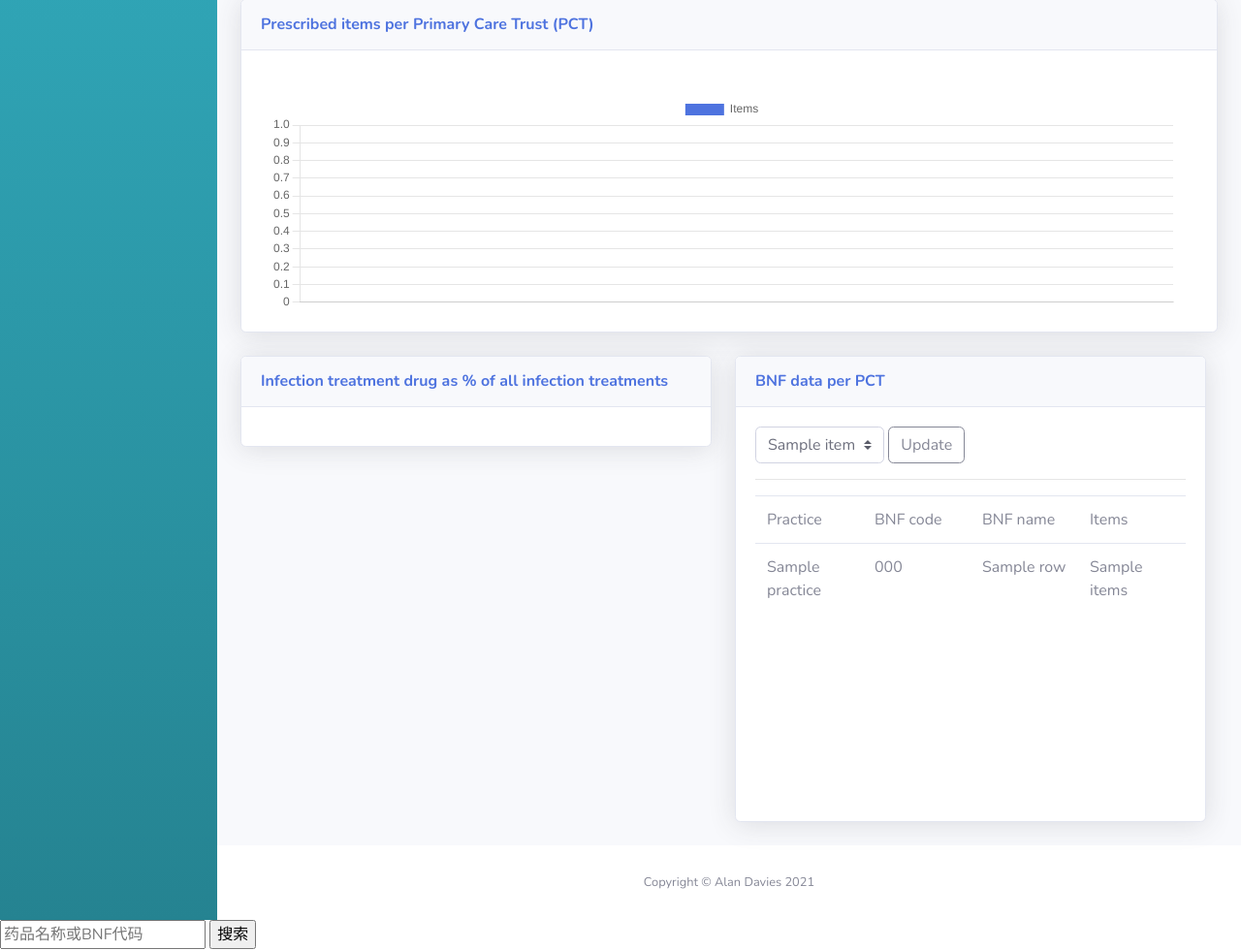
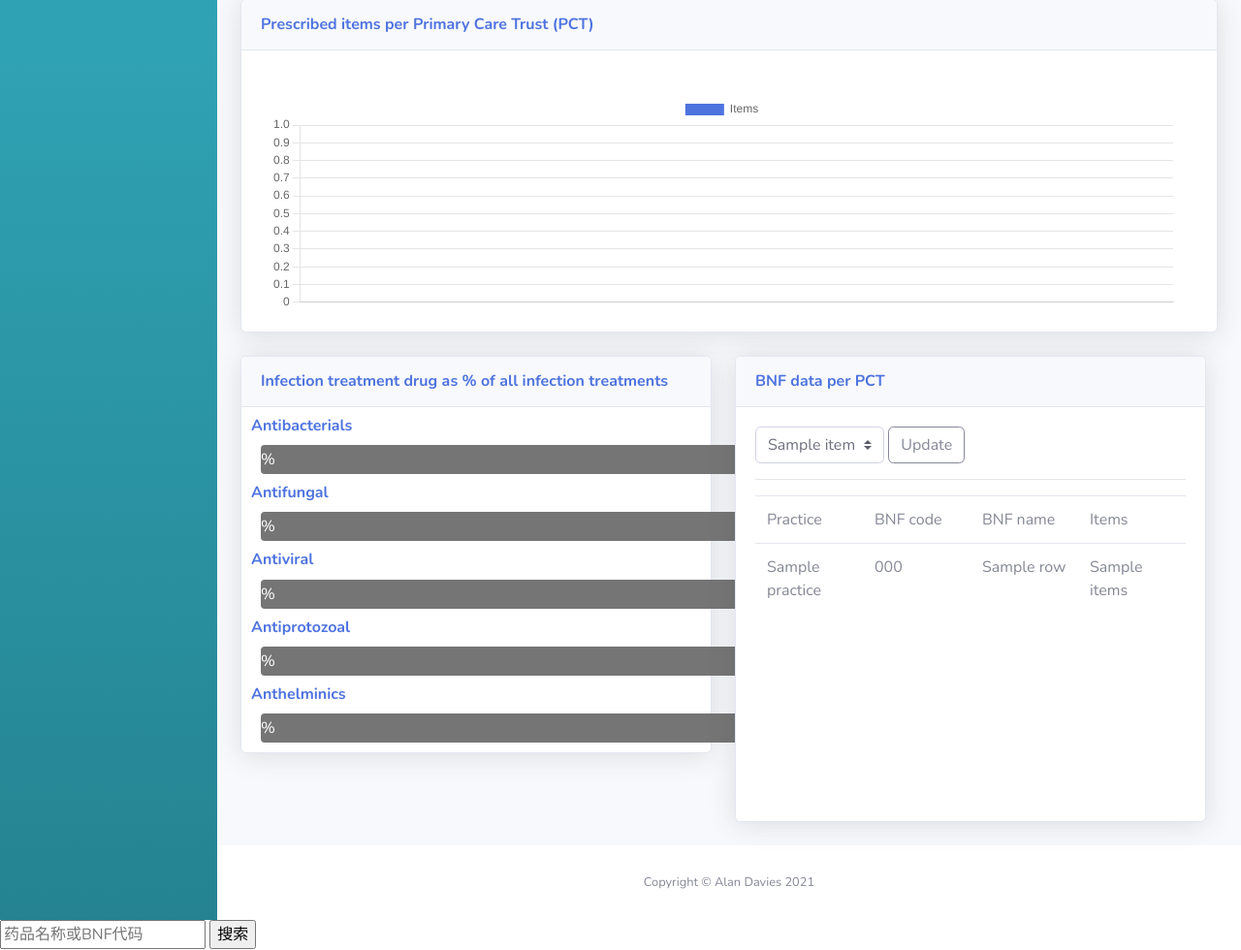
Before and after one commit to MuyingZhao/Prescription-Analysis-Dashboard, a Flask app: template app/templates/dashboard/index.html in a window 1280 px wide. Shown: the part 792-1772 px from the top of the page at 97% size. Run offline with Flask 3, Linux system fonts and the light colour scheme; the template is opened without the code that fills it: most values are stand-ins (such as "Sample title", 1, 10 or a date in 2020); some libraries are stand-ins or nearby versions.

Commit message:
merge the code from Muying Zhao

```diff
--- a/app/templates/dashboard/index.html
+++ b/app/templates/dashboard/index.html
@@ -6,6 +6,30 @@
   <meta name="viewport" content="width=device-width, initial-scale=1, shrink-to-fit=no">
   <meta name="description" content="Prescription dashboard for MIE module (University of Manchester)">
   <meta name="author" content="Alan Davies">
+  <style>
+    .progress-container {
+      width: 540px;
+      background-color: #757575;
+      border-radius: 4px;
+      overflow: hidden;
+      margin: 10px;
+    }
+
+    .progress-bar {
+      height: 30px;
+      text-align: center;
+      line-height: 30px;
+      color: #fff;
+      width: 0;
+      background-color: #4caf50;
+      transition: width 0.5s ease;
+    }
+
+    .custom-h6 {
+      margin-top: 10px;
+      margin-left: 100px;
+    }
+  </style>
   <link rel="shortcut icon" href="{{ url_for('static', filename='favicon.ico') }}" type="image/x-icon">
   <link rel="icon" href="{{ url_for('static', filename='favicon.ico') }}" type="image/x-icon">
   <title>Prescribing dashboard</title>
@@ -219,8 +243,6 @@
               </div>
             </div>
           </div>
-
-
             <div class="row">
                 <div class="col-xl-12 col-lg-7">
                     <div class="card shadow mb-4">
@@ -291,9 +313,64 @@
                 <div class="card-header py-3">
                   <h6 class="m-0 font-weight-bold text-primary">Infection treatment drug as % of all infection treatments</h6>
                 </div>
-                <div class="card-body">
 
-                </div>
+                    <!-- the first -->
+                  <div style="margin-left: 10px;margin-top: 10px">
+                      <h6 class="m-0 font-weight-bold text-primary">Antibacterials</h6>
+                      <div class="progress-container">
+                          <div class="progress-bar" id="myProgressBar1">{{ infection[0] }}%></div>
+                      </div>
+                  </div>
+
+                    <!-- the second -->
+                  <div style="margin-left: 10px;margin-top: 10px">
+                    <h6 class="m-0 font-weight-bold text-primary">Antifungal</h6>
+                    <div class="progress-container">
+                        <div class="progress-bar" id="myProgressBar2">{{ infection[1] }}%</div>
+                    </div>
+                      </div>
+
+                    <!-- the third -->
+                  <div style="margin-left: 10px;margin-top: 10px">
+                    <h6 class="m-0 font-weight-bold text-primary">Antiviral</h6>
+                    <div class="progress-container">
+                        <div class="progress-bar" id="myProgressBar3">{{ infection[2] }}%</div>
+                    </div>
+                   </div>
+
+                    <!-- the forth -->
+                      <div style="margin-left: 10px;margin-top: 10px">
+                    <h6 class="m-0 font-weight-bold text-primary">Antiprotozoal</h6>
+                    <div class="progress-container">
+                        <div class="progress-bar" id="myProgressBar4">{{ infection[3] }}%</div>
+                    </div>
+                           </div>
+
+                    <!-- the fifth -->
+                          <div style="margin-left: 10px;margin-top: 10px">
+                    <h6 class="m-0 font-weight-bold text-primary">Anthelminics</h6>
+                    <div class="progress-container">
+                        <div class="progress-bar" id="myProgressBar5">{{ infection[4] }}%</div>
+                    </div>
+                               </div>
+
+                    <script>
+                        // 使用JavaScript来更新进度条的百分比
+                        function updateProgressBar(id, percentage) {
+                            var progressBar = document.getElementById(id);
+                            progressBar.style.width = percentage + '%';
+                            progressBar.innerHTML = percentage + '%';
+                        }
+                        // 示例：更新第一个进度条到 50%
+                        updateProgressBar('myProgressBar1', {{ infection[0] }});
+                        updateProgressBar('myProgressBar2', {{ infection[1] }});
+                        updateProgressBar('myProgressBar3', {{ infection[2] }});
+                        updateProgressBar('myProgressBar4', {{ infection[3] }});
+                        updateProgressBar('myProgressBar5', {{ infection[4] }});
+
+                    </script>
+
+
               </div>
 
             </div>
```
Also changed, not shown: app/database/controllers.py (+10 -11 lines), app/views/controllers.py (+14 -1 lines).
